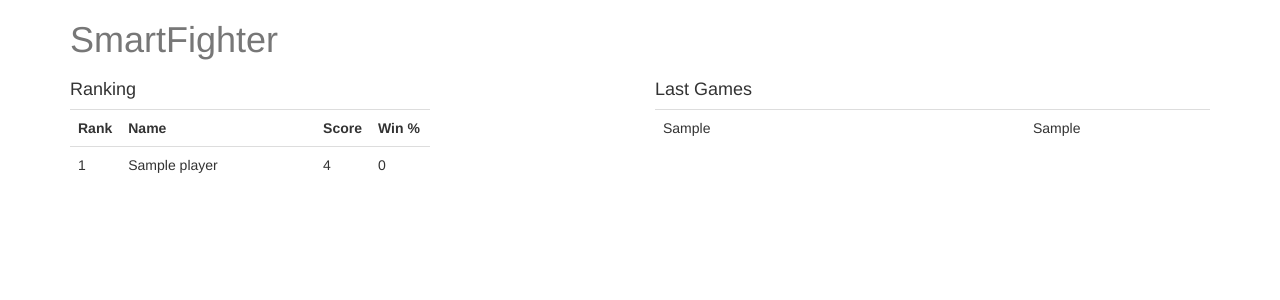
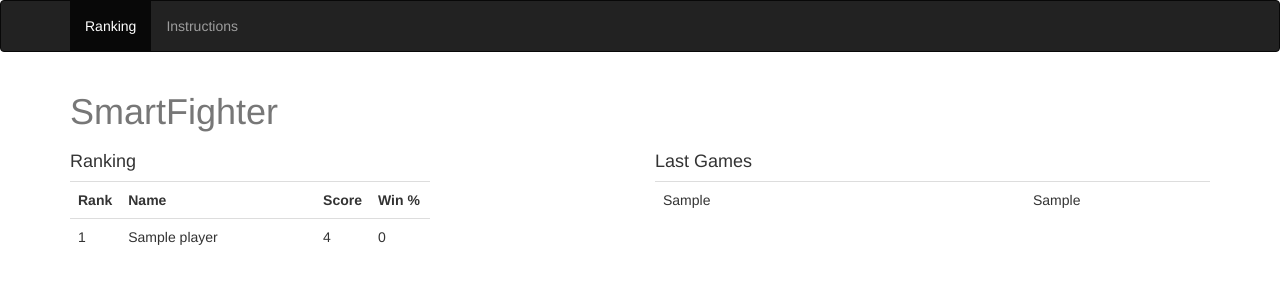
Before and after one commit to gbandet/smartfighter, a Django app: template site/smartfighter/templates/front/index.html in a window 1280 px wide. Shown: the top 300 px of the page. Run offline with Django 3.2, Linux system fonts and the light colour scheme; the template is opened without the code that fills it: most values are stand-ins (such as "Sample title", 1, 10 or a date in 2020); some libraries are stand-ins or nearby versions.

Commit message:
Add an instructions page.

```diff
--- a/site/smartfighter/front/urls.py
+++ b/site/smartfighter/front/urls.py
@@ -1,7 +1,10 @@
 from django.conf.urls import url
+from django.views.generic import TemplateView
 
 from smartfighter.front.views import IndexView
 
 urlpatterns = [
-    url(r'^$', IndexView.as_view(), name='index'),
+    url(r'^$', IndexView.as_view(), name='ranking'),
+    url(r'^instructions', TemplateView.as_view(template_name='front/instructions.html'),
+        name='instructions')
 ]
--- /dev/null
+++ b/site/smartfighter/templates/front/base.html
@@ -0,0 +1,27 @@
+<!doctype html>
+{% load static %}
+<html lang="en">
+<head>
+  <meta charset="utf-8">
+  <title>SmartFighter</title>
+  <link rel="stylesheet" href="https://maxcdn.bootstrapcdn.com/bootstrap/3.3.7/css/bootstrap.min.css" integrity="sha384-BVYiiSIFeK1dGmJRAkycuHAHRg32OmUcww7on3RYdg4Va+PmSTsz/K68vbdEjh4u" crossorigin="anonymous">
+  <script src="https://maxcdn.bootstrapcdn.com/bootstrap/3.3.7/js/bootstrap.min.js" integrity="sha384-Tc5IQib027qvyjSMfHjOMaLkfuWVxZxUPnCJA7l2mCWNIpG9mGCD8wGNIcPD7Txa" crossorigin="anonymous"></script>
+</head>
+<body>
+  <nav class="navbar navbar-inverse">
+    <div class="container">
+      <div class="navbar-header">
+        <ul class="nav navbar-nav">
+          <li class="{% block ranking_tab_class %}{% endblock %}">
+            <a href="{% url 'ranking' %}">Ranking</a>
+          </li>
+          <li class="{% block instructions_tab_class %}{% endblock %}">
+            <a href="{% url 'instructions' %}">Instructions</a>
+          </li>
+        </ul>
+      </div>
+    </div>
+  </nav>
+  {% block body %}{% endblock %}
+</body>
+</html>
--- a/site/smartfighter/templates/front/index.html
+++ b/site/smartfighter/templates/front/index.html
@@ -1,14 +1,8 @@
-<!doctype html>
+{% extends "front/base.html" %}
 {% load static %}
 {% load ranking %}
-<html lang="en">
-<head>
-  <meta charset="utf-8">
-  <title>SmartFighter</title>
-  <link rel="stylesheet" href="https://maxcdn.bootstrapcdn.com/bootstrap/3.3.7/css/bootstrap.min.css" integrity="sha384-BVYiiSIFeK1dGmJRAkycuHAHRg32OmUcww7on3RYdg4Va+PmSTsz/K68vbdEjh4u" crossorigin="anonymous">
-  <script src="https://maxcdn.bootstrapcdn.com/bootstrap/3.3.7/js/bootstrap.min.js" integrity="sha384-Tc5IQib027qvyjSMfHjOMaLkfuWVxZxUPnCJA7l2mCWNIpG9mGCD8wGNIcPD7Txa" crossorigin="anonymous"></script>
-</head>
-<body>
+{% block ranking_tab_class %}active{% endblock %}
+{%block body %}
 <div class="container">
   <div class="header clearfix">
     <h1 class="text-muted">SmartFighter</h1>
@@ -88,5 +82,4 @@
     </div>
   </div>
 </div>
-</body>
-</html>
+{% endblock %}
```
Also changed, not shown: site/smartfighter/templates/front/instructions.html (added, +21 -0 lines). Lines whose indentation alone changed are shown as unchanged.
